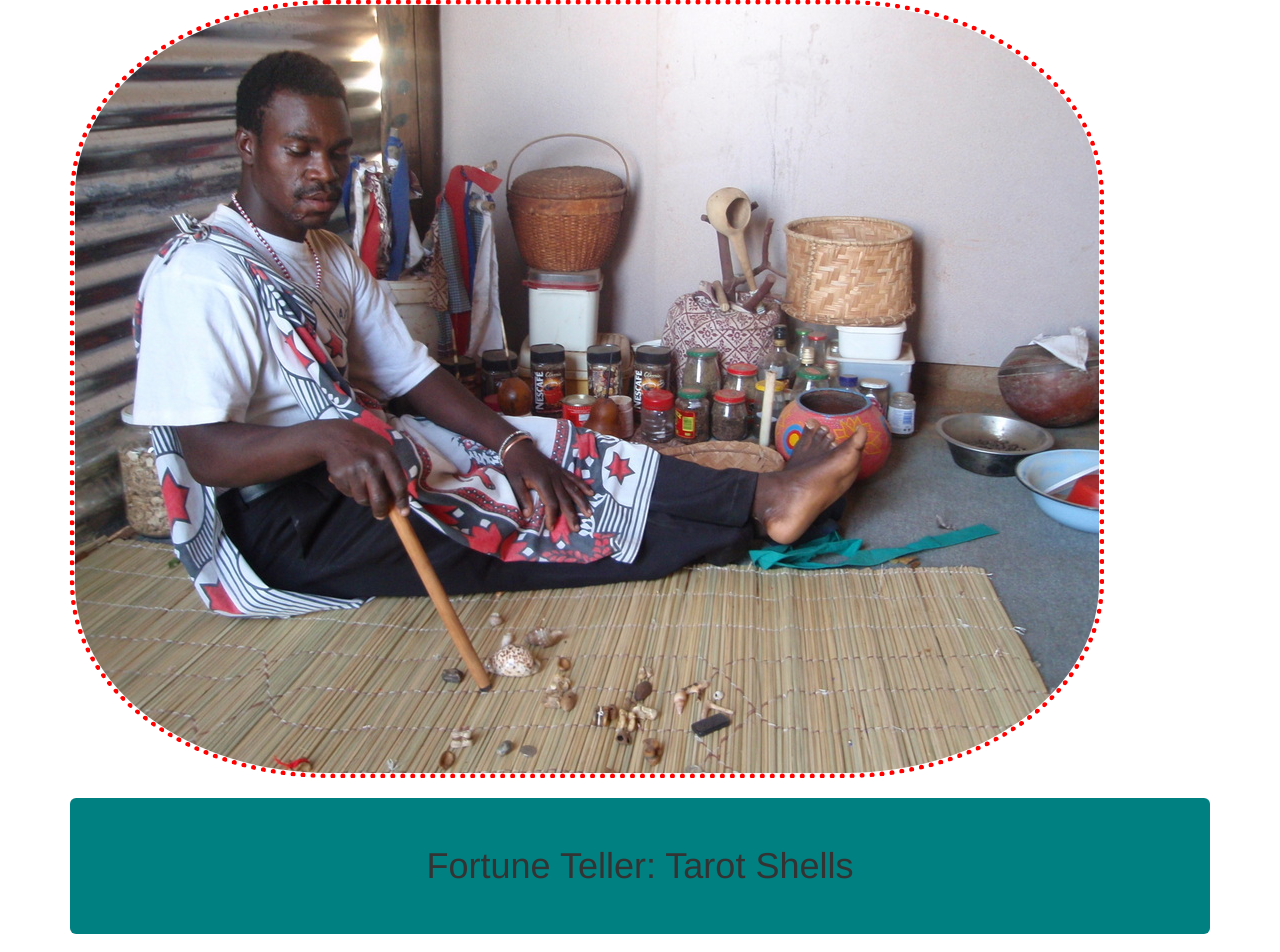
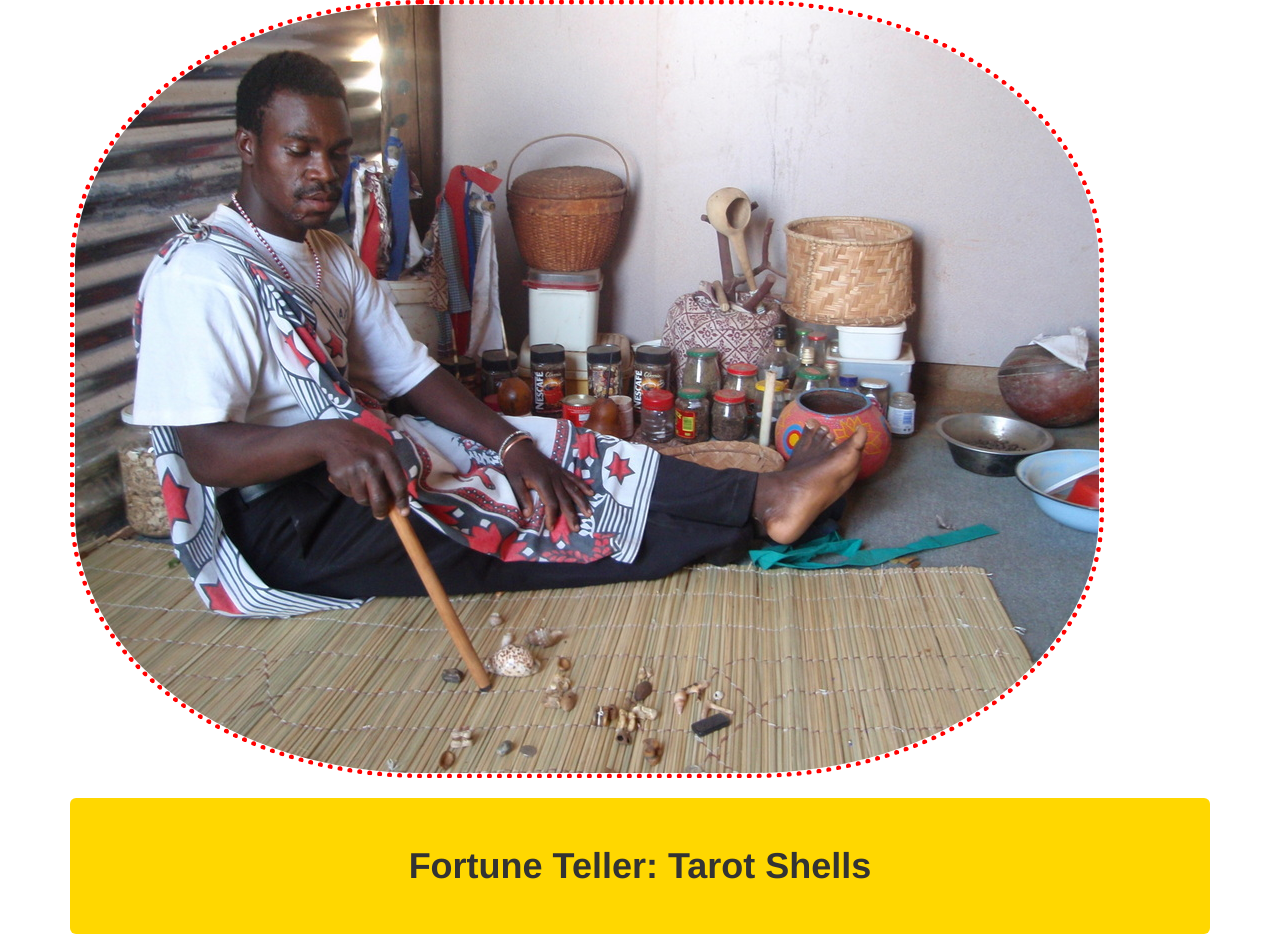
Before and after one commit to Denlow/fortune, a plain HTML site: page index.html in a window 1280 px wide. Shown: the top 952 px of the page. Drawn offline with Linux system fonts and the light colour scheme.

Commit message:
add current shell fortune

```diff
--- a/css/styles.css
+++ b/css/styles.css
@@ -9,10 +9,14 @@
 
 .jumbotron {
   text-align: center;
-  background-color: teal;
+  background-color: gold;
+  font-weight: bolder;
 }
 
 img {
   border: 5px dotted red;
-  border-radius: 25%;
+  border-radius: 34%;
 }
+
+
+}
--- a/index.html
+++ b/index.html
@@ -15,6 +15,7 @@
         <h1 class="jumbotron">Fortune Teller:  Tarot Shells</h1>
         <div class="form-group">
           <h1>Check all that apply!</h1>
+          <img src="img/dollar.jpg" alt="Scrilla" />
           <h2>What is your mood?</h2>
           <input type="checkbox" name="fortuneSigns" value="">Happy?<br><br>
           <input type="checkbox" name="fortuneSigns" value="">Angry?<br><br>
@@ -34,7 +35,6 @@
       <div id="output">
         <img src="img/hart.jpg" alt="Best Dad" />
         <button type="submit" class="btn btn-primary" name="button">Try again mon!</button>
-
       </div>
     </div>
   </body>
```
Also changed, not shown: img/dollar.jpg (added).
